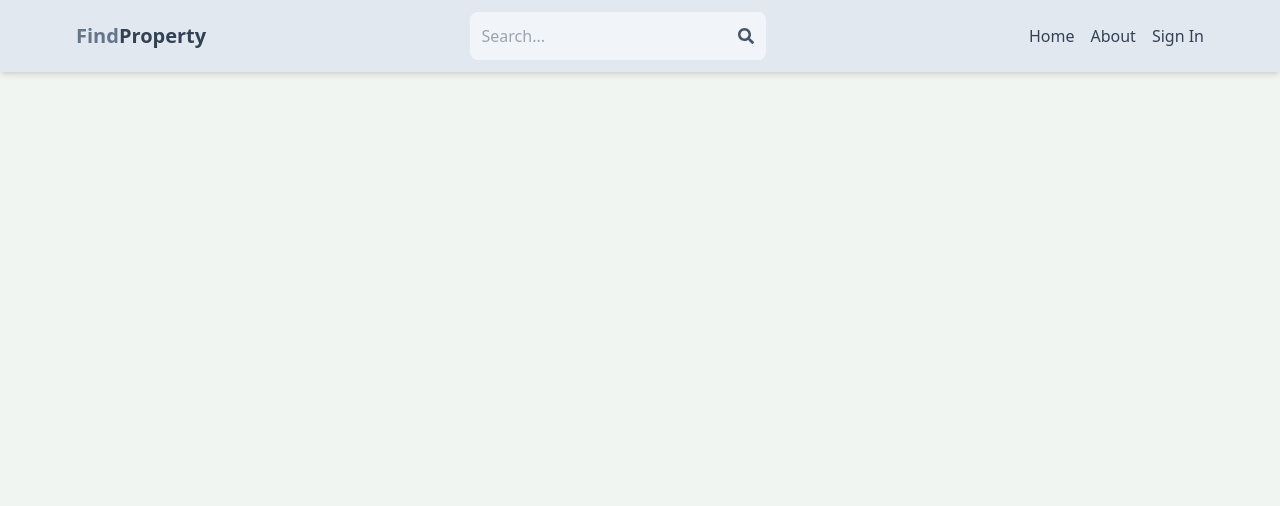
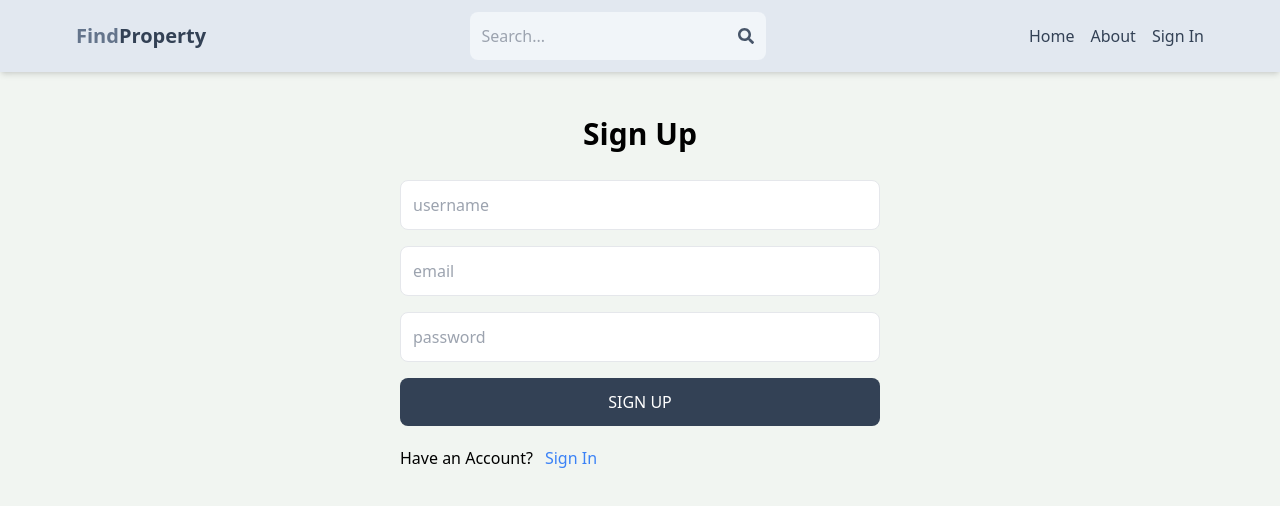
Before and after one commit to meozalat2022/Home-Finder, a React (Vite) app in the folder client/: page /sign-up in a window 1280 px wide. Shown: the top 506 px of the page. Built offline with nearby package versions, Linux system fonts and the light colour scheme.

Commit message:
sign up feature

```diff
--- a/client/src/App.jsx
+++ b/client/src/App.jsx
@@ -15,8 +15,8 @@
         <Route path="/" element={<Home />} />
         <Route path="/profile" element={<Profile />} />
         <Route path="/about" element={<About />} />
-        <Route path="/sing-up" element={<SignUp />} />
-        <Route path="/sing-in" element={<SingIn />} />
+        <Route path="/sign-up" element={<SignUp />} />
+        <Route path="/sign-in" element={<SingIn />} />
       </Routes>
     </BrowserRouter>
   );
--- a/client/src/pages/SignUp.jsx
+++ b/client/src/pages/SignUp.jsx
@@ -1,31 +1,73 @@
-import React from "react";
-import { Link } from "react-router-dom";
+import React, { useState } from "react";
+import { Link, useNavigate } from "react-router-dom";
 
 const SignUp = () => {
+  const [formData, setFormData] = useState({});
+  const [error, setError] = useState(null);
+  const [loading, setLoading] = useState(false);
+  const navigate = useNavigate();
+
+  const onChangeHandler = (e) => {
+    setFormData({
+      ...formData,
+      [e.target.id]: e.target.value,
+    });
+  };
+
+  const onSubmitHandler = async (e) => {
+    e.preventDefault();
+
+    try {
+      setLoading(true);
+      const res = await fetch("/api/auth/signup", {
+        method: "POST",
+        headers: { "Content-Type": "application/json" },
+        body: JSON.stringify(formData),
+      });
+      const data = await res.json();
+      if (data.success === false) {
+        setLoading(false);
+        setError(data.message);
+        return;
+      }
+      setLoading(false);
+      setError(null);
+      navigate("/sign-in");
+    } catch (error) {
+      setLoading(false);
+      setError(error.message);
+    }
+  };
   return (
     <div className="p-4 max-w-lg mx-auto">
       <h1 className="text-3xl font-semibold text-center my-7">Sign Up</h1>
-      <form className="flex flex-col gap-4">
+      <form onSubmit={onSubmitHandler} className="flex flex-col gap-4">
         <input
+          onChange={onChangeHandler}
           type="text"
           placeholder="username"
           id="username"
           className="border p-3 rounded-lg"
         />
         <input
+          onChange={onChangeHandler}
           type="email"
           placeholder="email"
           id="email"
           className="border p-3 rounded-lg"
         />
         <input
+          onChange={onChangeHandler}
           type="password"
           placeholder="password"
           id="password"
           className="border p-3 rounded-lg"
         />
-        <button className="bg-slate-700 p-3 text-white hover:opacity-90 disabled:opacity-80 rounded-lg uppercase">
-          Sign Up
+        <button
+          disabled={loading}
+          className="bg-slate-700 p-3 text-white hover:opacity-90 disabled:opacity-80 rounded-lg uppercase"
+        >
+          {loading ? "Loading..." : "Sign Up"}
         </button>
       </form>
       <div className="flex gap-3 mt-5">
@@ -34,6 +76,7 @@
           <span className="text-blue-500">Sign In</span>
         </Link>
       </div>
+      {error && <p className="text-red-500 mt-5">{error}</p>}
     </div>
   );
 };
--- a/client/vite.config.js
+++ b/client/vite.config.js
@@ -1,7 +1,15 @@
-import { defineConfig } from 'vite'
-import react from '@vitejs/plugin-react-swc'
+import { defineConfig } from "vite";
+import react from "@vitejs/plugin-react-swc";
 
 // https://vitejs.dev/config/
 export default defineConfig({
+  server: {
+    proxy: {
+      "/api": {
+        target: "http://localhost:3000",
+        secure: false,
+      },
+    },
+  },
   plugins: [react()],
-})
+});
```
